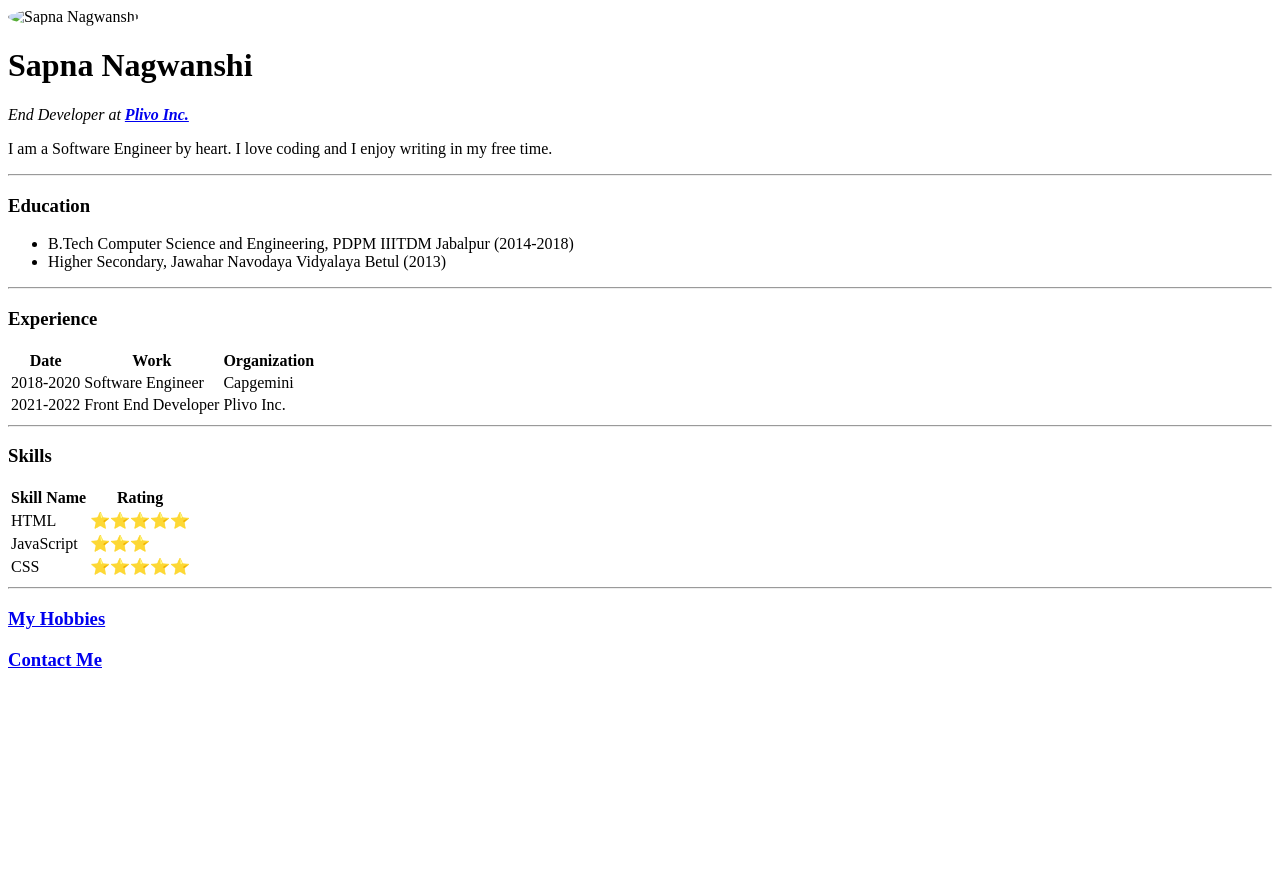
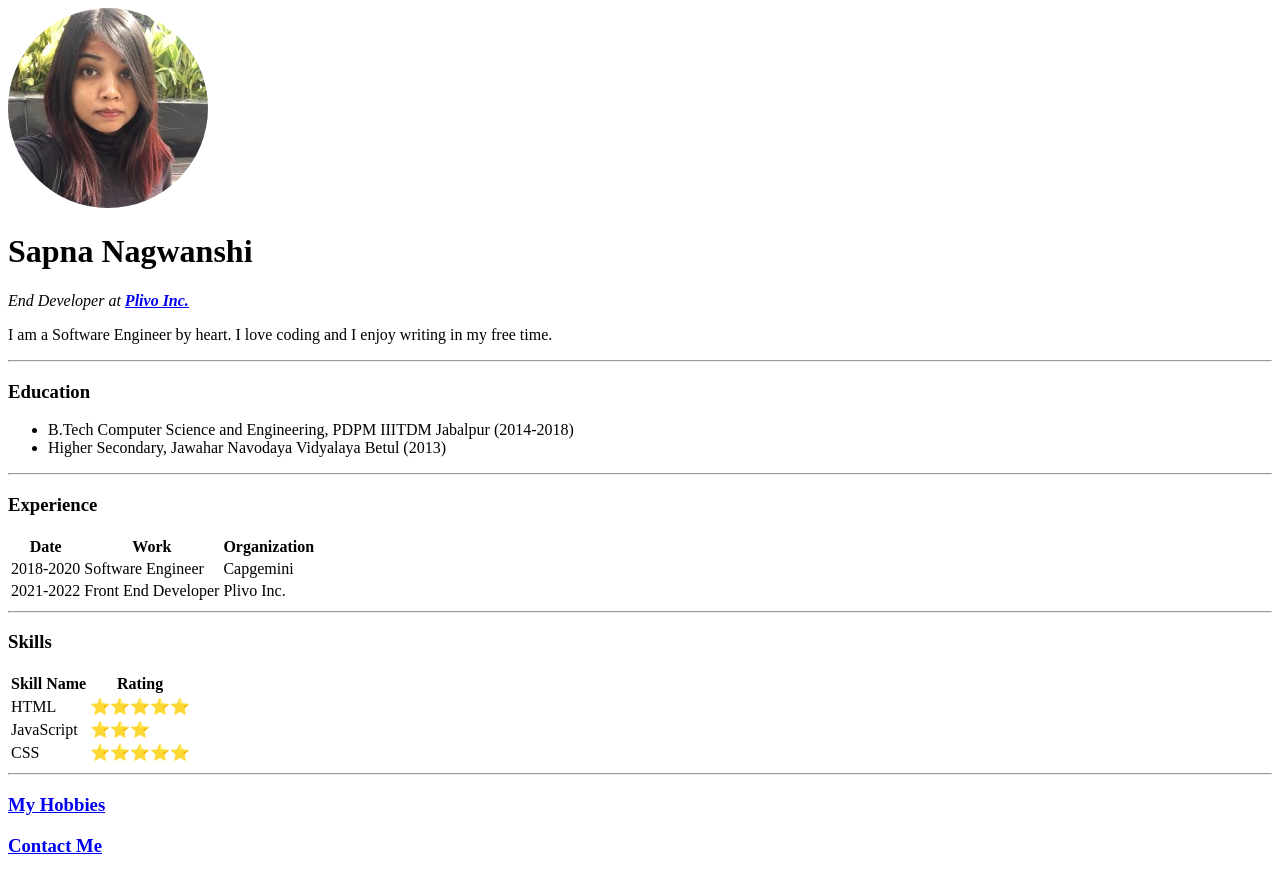
Before and after one commit to nagwanshi/cv, a plain HTML site: page index.html in a window 1280 px wide. Before the commit the page ends 800 px from the top, so only its background shows below. Drawn offline with Linux system fonts and the light colour scheme; the site is published under a folder, as on GitHub Pages, so addresses that start at the root find nothing.

Commit message:
updated index.html

```diff
--- a/index.html
+++ b/index.html
@@ -20,7 +20,7 @@
       </p>
     <![endif]-->
     <img
-      src="/assets/images/sapna.jpg"
+      src="assets/images/sapna.jpg"
       alt="Sapna Nagwanshi"
       style="border-radius: 100%"
     />
```
